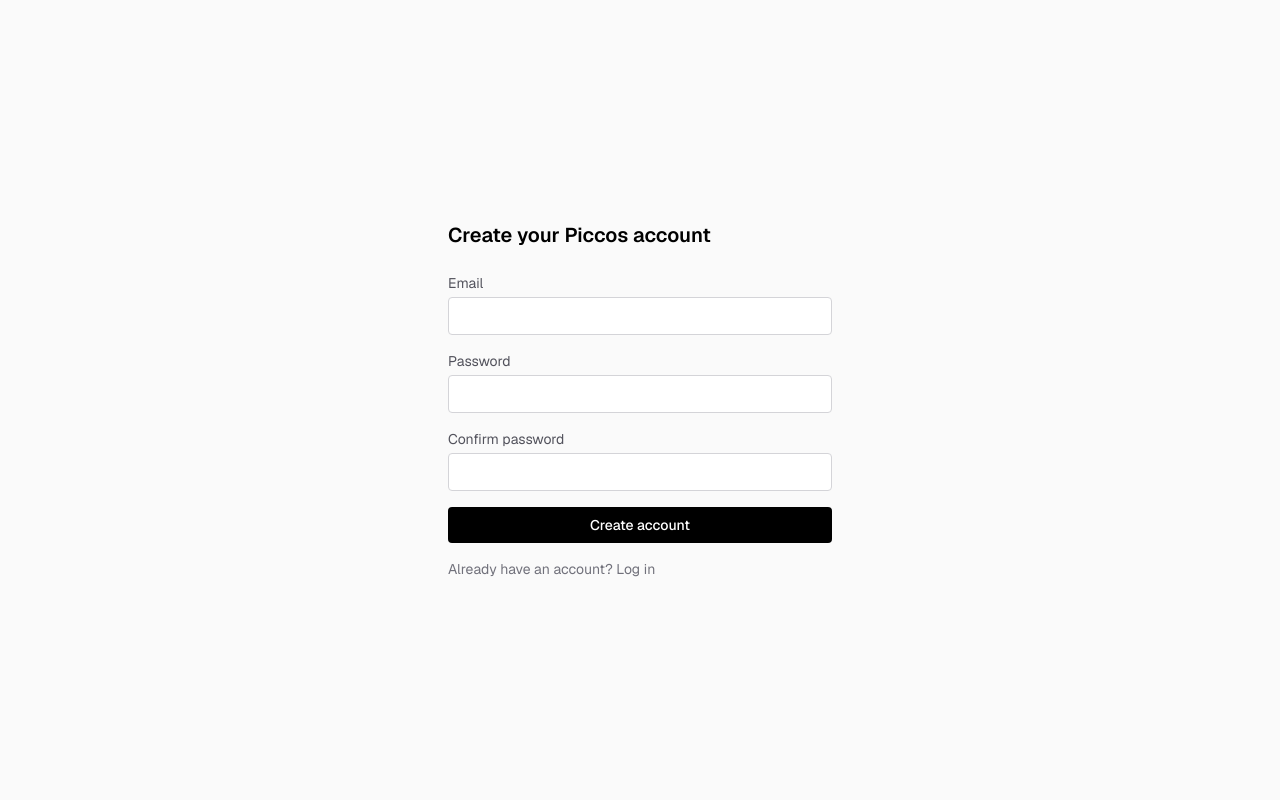
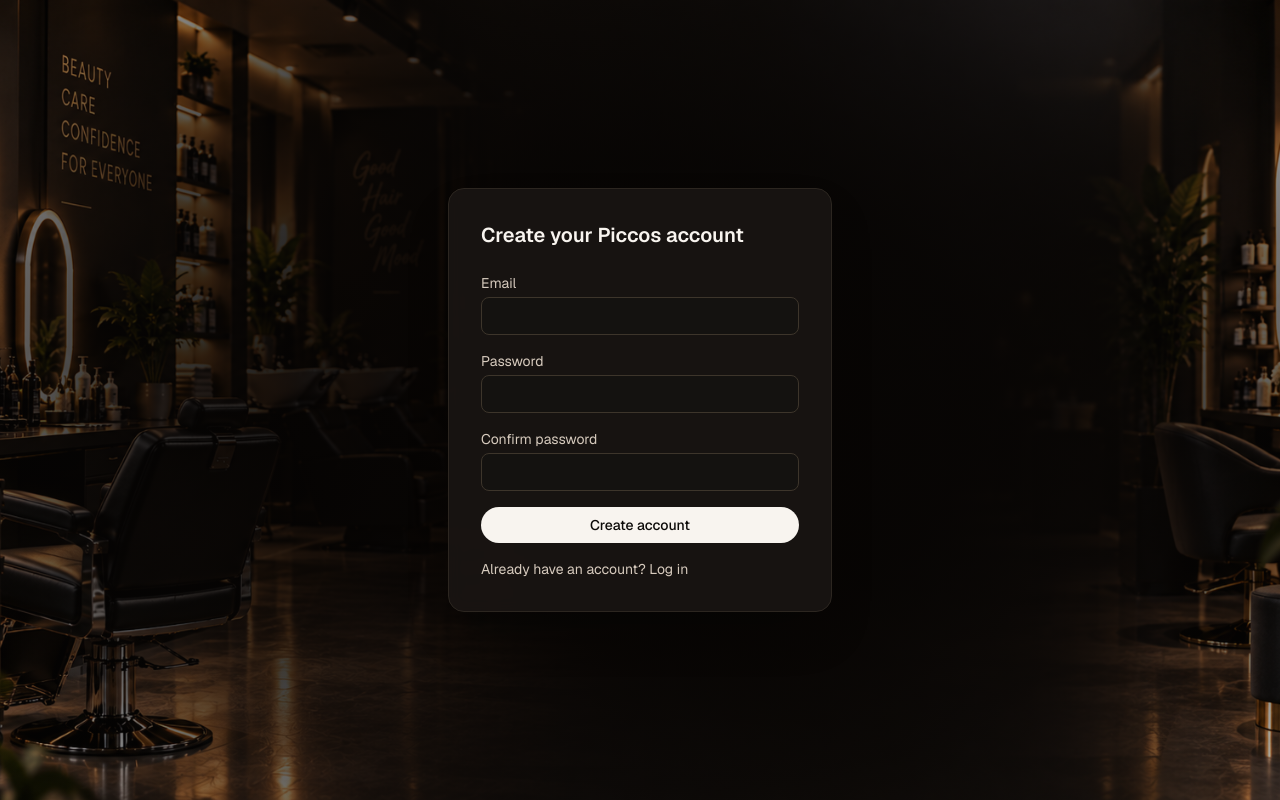
Before and after one commit to TheJexTech/Piccos, a Next.js app: page /signup in a window 1280 px wide. Built offline with nearby package versions, Linux system fonts and the light colour scheme.

Commit message:
feat: apply salon background treatment to signup page
Matches the login page: same photo (public/images/login.png), overlay,
background positioning, and isolate stacking-context fix, restyled onto
the landing brand tokens. Form fields, validation, and behavior
unchanged.

```diff
--- a/app/signup/page.tsx
+++ b/app/signup/page.tsx
@@ -9,15 +9,40 @@
   const [state, formAction, pending] = useActionState(signUp, initialAuthActionState);
 
   return (
-    <div className="flex min-h-screen items-center justify-center bg-zinc-50 px-4 dark:bg-black">
-      <div className="w-full max-w-sm">
-        <h1 className="text-xl font-semibold text-black dark:text-zinc-50">
-          Create your Piccos account
-        </h1>
+    <div className="relative isolate flex min-h-screen items-center justify-center overflow-hidden bg-landing-bg px-4">
+      {/* Salon atmosphere photo — same background-layer treatment as the
+          login page (app/login/page.tsx) and landing hero
+          (components/landing/hero.tsx): CSS background-image on
+          absolutely-positioned divs, never part of document flow, never
+          above the content. */}
+      <div
+        aria-hidden
+        className="absolute inset-0 -z-30 hidden bg-[url('/images/login.png')] bg-cover bg-[position:62%_center] sm:block"
+      />
+      <div
+        aria-hidden
+        className="absolute inset-0 -z-30 block bg-[url('/images/login.png')] bg-cover bg-[position:60%_center] sm:hidden"
+      />
+
+      {/* Dark overlay — darkest through the center where the card sits,
+          easing off toward the edges on desktop/tablet so the salon
+          imagery still reads there. Mobile stays heavily darkened
+          edge-to-edge since the card spans nearly the full width. */}
+      <div
+        aria-hidden
+        className="absolute inset-0 -z-20 hidden bg-[radial-gradient(ellipse_75%_85%_at_center,rgba(6,4,3,0.95)_0%,rgba(6,4,3,0.9)_35%,rgba(7,5,4,0.75)_58%,rgba(8,6,5,0.4)_80%,rgba(8,6,5,0.14)_100%)] sm:block"
+      />
+      <div
+        aria-hidden
+        className="absolute inset-0 -z-20 block bg-[linear-gradient(180deg,rgba(6,4,3,0.94)_0%,rgba(6,4,3,0.97)_55%,rgba(6,4,3,0.985)_100%)] sm:hidden"
+      />
+
+      <div className="w-full max-w-sm rounded-2xl border border-landing-border bg-landing-surface/90 p-8 shadow-2xl backdrop-blur-sm">
+        <h1 className="text-xl font-semibold text-landing-ink">Create your Piccos account</h1>
 
         <form action={formAction} className="mt-6 flex flex-col gap-4">
           <div className="flex flex-col gap-1">
-            <label htmlFor="email" className="text-sm text-zinc-600 dark:text-zinc-400">
+            <label htmlFor="email" className="text-sm text-landing-ink-secondary">
               Email
             </label>
             <input
@@ -26,12 +51,12 @@
               type="email"
               required
               autoComplete="email"
-              className="rounded border border-zinc-300 bg-white px-3 py-2 text-sm text-black dark:border-zinc-700 dark:bg-zinc-900 dark:text-zinc-50"
+              className="rounded-lg border border-landing-border-strong bg-landing-bg-alt px-3 py-2 text-sm text-landing-ink placeholder:text-landing-muted focus:border-landing-accent focus:outline-none"
             />
           </div>
 
           <div className="flex flex-col gap-1">
-            <label htmlFor="password" className="text-sm text-zinc-600 dark:text-zinc-400">
+            <label htmlFor="password" className="text-sm text-landing-ink-secondary">
               Password
             </label>
             <input
@@ -41,12 +66,12 @@
               required
               minLength={6}
               autoComplete="new-password"
-              className="rounded border border-zinc-300 bg-white px-3 py-2 text-sm text-black dark:border-zinc-700 dark:bg-zinc-900 dark:text-zinc-50"
+              className="rounded-lg border border-landing-border-strong bg-landing-bg-alt px-3 py-2 text-sm text-landing-ink placeholder:text-landing-muted focus:border-landing-accent focus:outline-none"
             />
           </div>
 
           <div className="flex flex-col gap-1">
-            <label htmlFor="confirmPassword" className="text-sm text-zinc-600 dark:text-zinc-400">
+            <label htmlFor="confirmPassword" className="text-sm text-landing-ink-secondary">
               Confirm password
             </label>
             <input
@@ -56,23 +81,23 @@
               required
               minLength={6}
               autoComplete="new-password"
-              className="rounded border border-zinc-300 bg-white px-3 py-2 text-sm text-black dark:border-zinc-700 dark:bg-zinc-900 dark:text-zinc-50"
+              className="rounded-lg border border-landing-border-strong bg-landing-bg-alt px-3 py-2 text-sm text-landing-ink placeholder:text-landing-muted focus:border-landing-accent focus:outline-none"
             />
           </div>
 
-          {state.error && <p className="text-sm text-red-600">{state.error}</p>}
+          {state.error && <p className="text-sm text-red-400">{state.error}</p>}
 
           <button
             type="submit"
             disabled={pending}
-            className="rounded bg-black px-3 py-2 text-sm font-medium text-white disabled:opacity-50 dark:bg-white dark:text-black"
+            className="rounded-full bg-landing-ink px-3 py-2 text-sm font-medium text-landing-bg transition-colors hover:bg-landing-accent-strong disabled:opacity-50"
           >
             {pending ? "Creating account…" : "Create account"}
           </button>
         </form>
 
         <div className="mt-4 text-sm">
-          <Link href="/login" className="text-zinc-500 hover:underline dark:text-zinc-400">
+          <Link href="/login" className="text-landing-ink-secondary hover:text-landing-accent">
             Already have an account? Log in
           </Link>
         </div>
```
